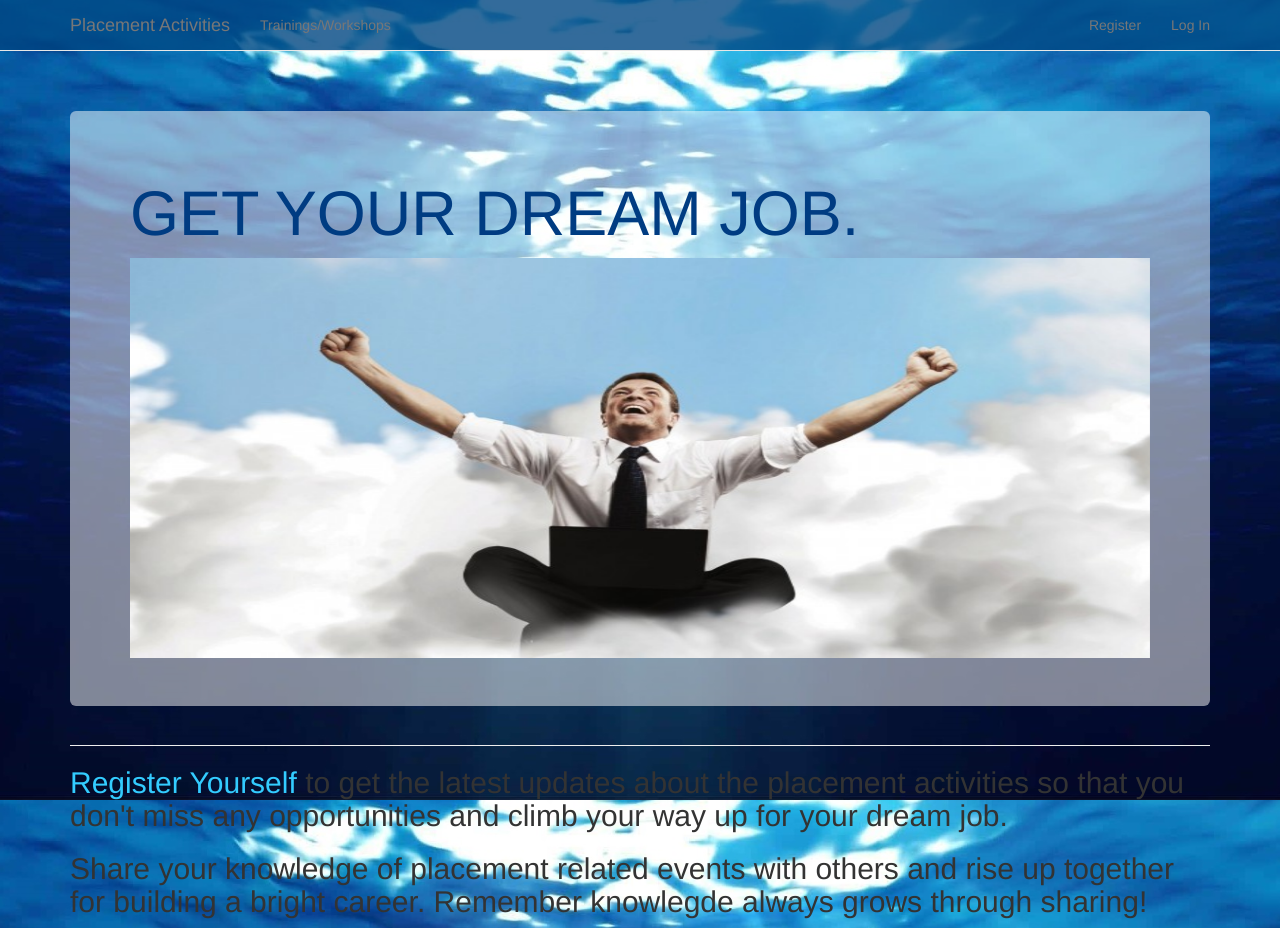
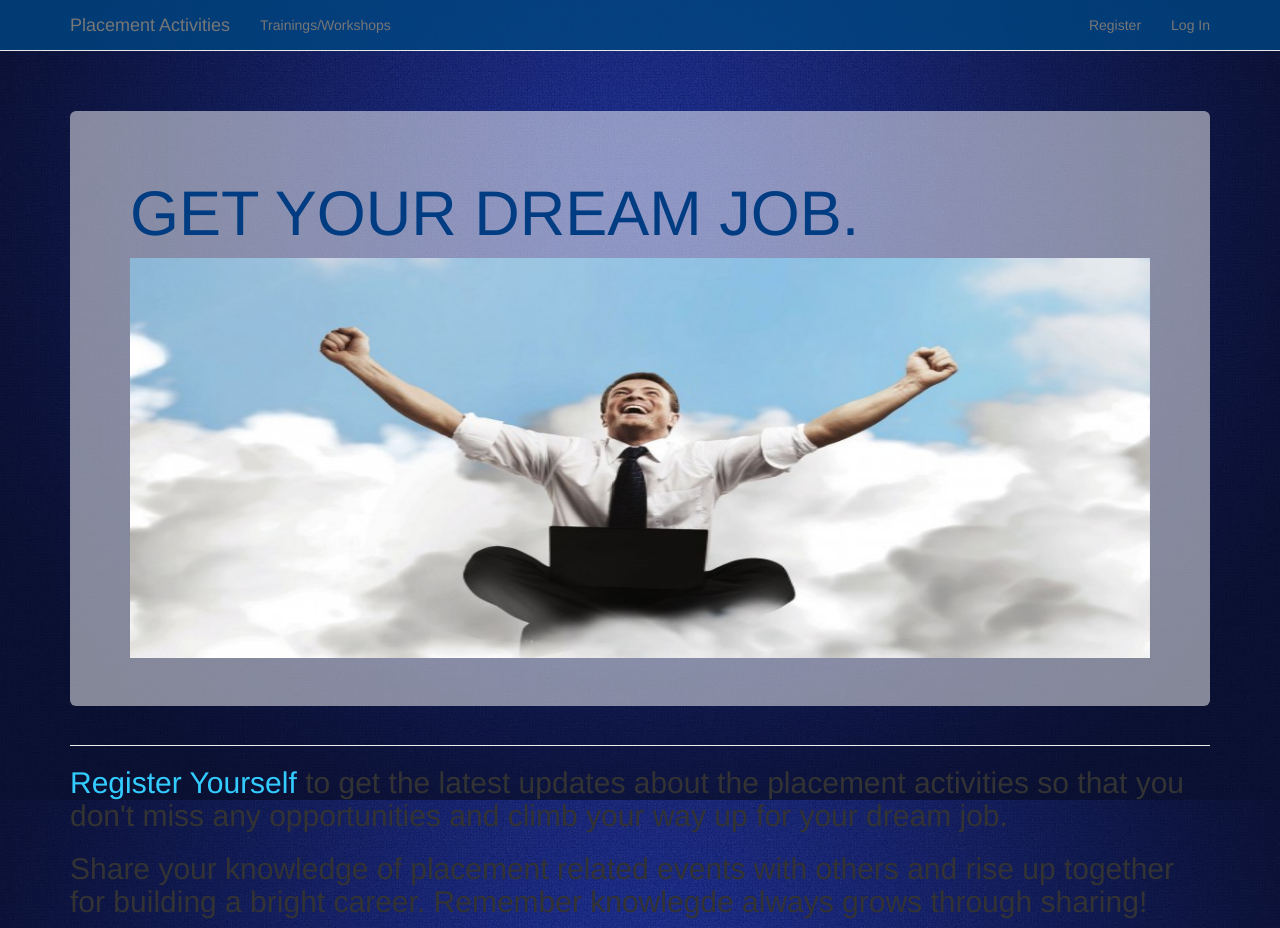
Before and after one commit to ergauravsoni/Placement-Activities, a Django app: page / in a window 1280 px wide. Run offline with Django 3.2, Linux system fonts and the light colour scheme; some libraries are stand-ins or nearby versions.

Commit message:
On branch master

```diff
--- a/assets/css/style1.css
+++ b/assets/css/style1.css
@@ -8,7 +8,7 @@ body{
 }
 
 .img-bg{
-  background-image: url('/assets/img/bimg.jpg');
+  background-image: url('/assets/img/bimg2.jpg');
   background-position: center center;
   background-size: cover;
   background-repeat: no-repeat;
```
Also changed, not shown: assets/img/bimg1.jpg (added), assets/img/bimg2.jpg (added), assets/img/bimg4.jpg (added), assets/img/img-slide-4.jpg (added), 1 other file.
